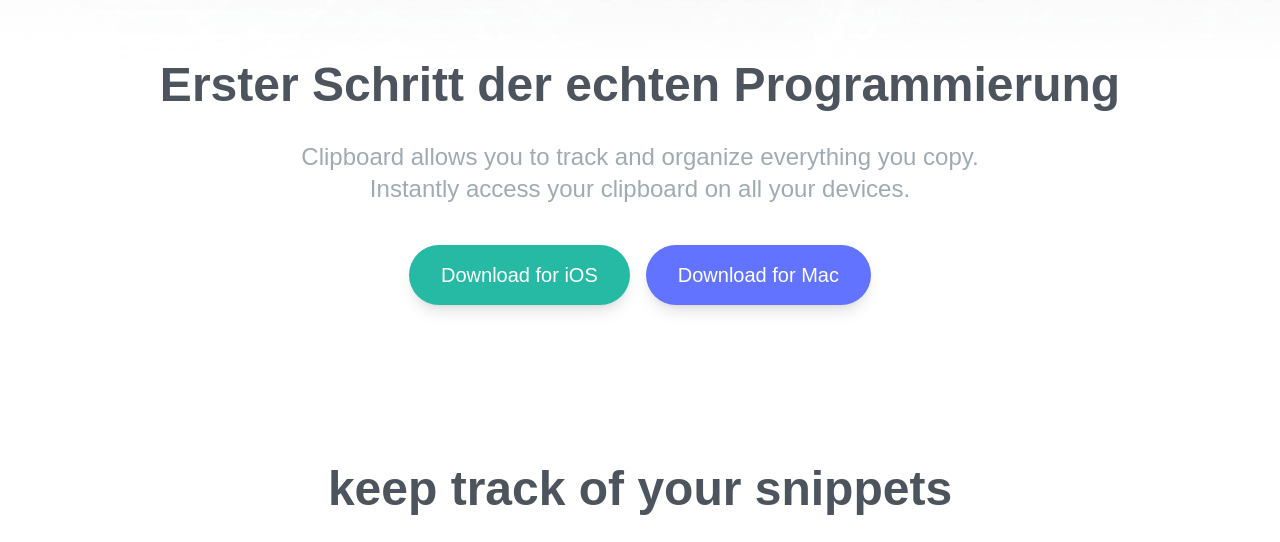
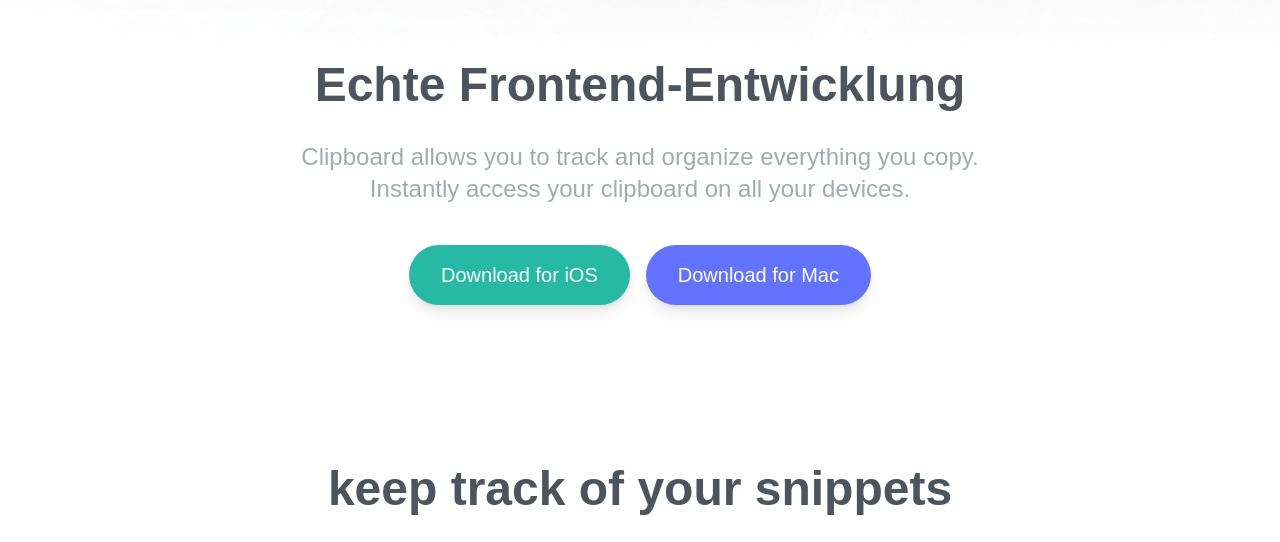
Before and after one commit to ChrisMutesa/clipboard, a website: page index.html in a window 1280 px wide. Shown: the part 256-798 px from the top of the page. Drawn offline with Linux system fonts and the light colour scheme; a web font is replaced by a local one.

Commit message:
Update index.html

```diff
--- a/index.html
+++ b/index.html
@@ -19,8 +19,7 @@
       <div class="section-container mb-40 pt-16">
         <img src="images/logo.svg" alt="" class="mx-auto my-16" />
         <h3 class="mb-8 text-4xl font-bold text-darkGrayishBlue md:text-5xl">
-          Erster Schritt der echten Programmierung
-        </h3>
+Echte Frontend-Entwicklung        </h3>
         <p class="max-w-3xl mx-auto mb-10 text-2xl text-grayishBlue">
           Clipboard allows you to track and organize everything you copy.
           Instantly access your clipboard on all your devices.
```
